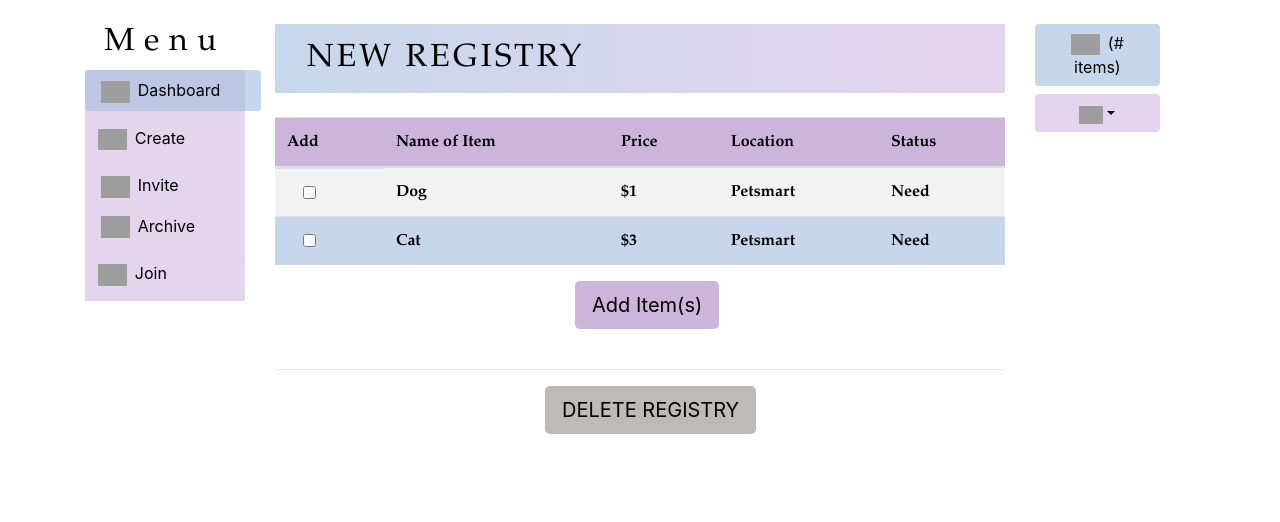
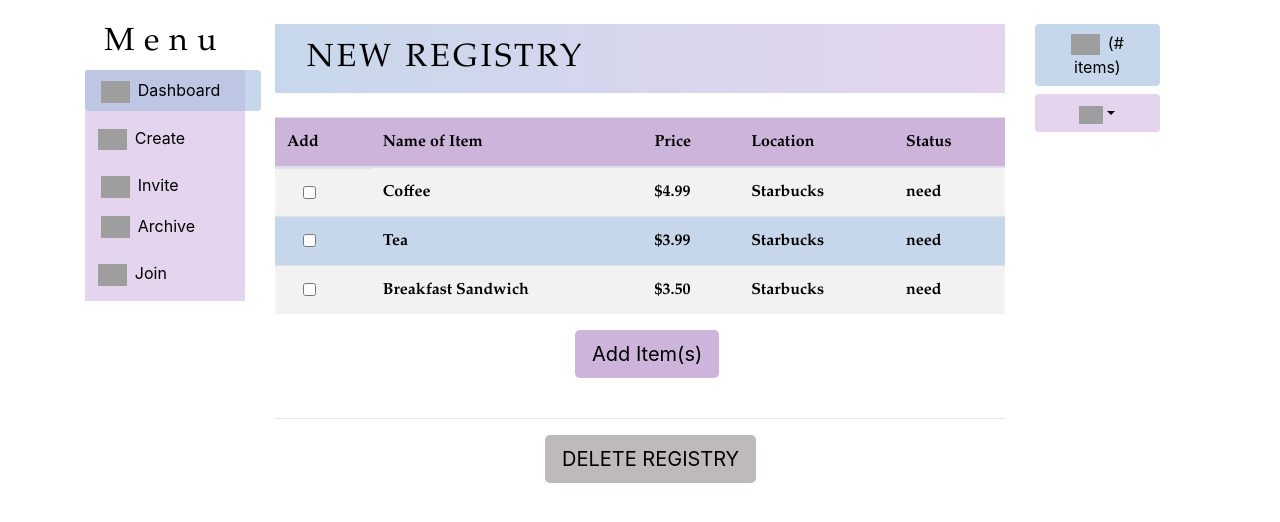
Before and after one commit to BigMX/gui, an Angular app: page /registry/1/3 in a window 1280 px wide. Shown: the top 522 px of the page. Built offline with nearby package versions, Linux system fonts and the light colour scheme; data requests are answered from the project's data file; grey boxes are pictures that could not be loaded.

Commit message:
fixed registry page view

```diff
--- a/db.json
+++ b/db.json
@@ -14,6 +14,18 @@
         {
           "name": "Coffee",
           "price": "$4.99",
+          "location": "Starbucks",
+          "status": "need"
+        },
+        {
+          "name": "Tea",
+          "price": "$3.99",
+          "location": "Starbucks",
+          "status": "need"
+        },
+        {
+          "name": "Breakfast Sandwich",
+          "price": "$3.50",
           "location": "Starbucks",
           "status": "need"
         }
--- a/src/app/cart/cart.component.ts
+++ b/src/app/cart/cart.component.ts
@@ -38,6 +38,7 @@ export class CartComponent implements OnInit {
         this.id = +params.id;
         this.users.getById(this.id).subscribe((account) => {
           this.account = account;
+          this.cart = account.cart;
         });
       }
     });
--- a/src/app/registry/registry.component.html
+++ b/src/app/registry/registry.component.html
@@ -43,22 +43,15 @@
               <th>Status</th>
             </tr>
           </thead>
-          <tbody>
-            <tr>
-              <th class="form-check"><input type="checkbox" class="form-check-input" id="checkAdd"></th>
-              <th>Dog</th>
-              <th>$1</th>
-              <th>Petsmart</th>
-              <th>Need</th>
-            </tr>
-            <tr>
-              <th class="form-check"><input type="checkbox" class="form-check-input" id="checkRemove"></th>
-              <th>Cat</th>
-              <th>$3</th>
-              <th>Petsmart</th>
-              <th>Need</th>
-            </tr>
-          </tbody>
+          <tbody *ngIf="cart">
+              <tr *ngFor="let item of cart">
+                <th class="form-check"><input type="checkbox" class="form-check-input" id="checkRemove"></th>
+                <th>{{item.name}}</th>
+                <th>{{item.price}}</th>
+                <th>{{item.location}}</th>
+                <th>{{item.status}}</th>
+              </tr>
+            </tbody>
         </table>
       </div>
       <button type="button" class="btn btn-lg" style="background-color: #cdb4db;" id="archiveButton">
--- a/src/app/registry/registry.component.ts
+++ b/src/app/registry/registry.component.ts
@@ -2,6 +2,9 @@ import { Component, OnInit } from '@angular/core';
 import { ActivatedRoute, Router } from '@angular/router';
 import { Registry } from '../class/registry';
 import { Registries } from '../class/registries.service';
+import { Item } from '../class/item';
+import { Account } from '../class/account';
+import { User } from '../class/user.service';
 
 class RegistryParams {
   userid: string;
@@ -16,14 +19,17 @@ class RegistryParams {
 export class RegistryComponent implements OnInit {
 
   currentReg: Registry;
+  cart: Item[] = [];
   name: string;
+  account: Account;
   registry: Registry[];
   newRegistry: Registry;
   id: number;
 
   constructor(
     private route: ActivatedRoute,
-    private registries: Registries
+    private registries: Registries,
+    private users: User
   ) { }
 
   ngOnInit() {
@@ -33,6 +39,10 @@ export class RegistryComponent implements OnInit {
         this.id = +params.userid;
         this.registries.getRegistries(this.id).subscribe((registry) => {
           this.registry = registry;
+        });
+        this.users.getById(this.id).subscribe((account) => {
+          this.account = account;
+          this.cart = account.cart;
         });
       }
       if (params.regid) {
```
